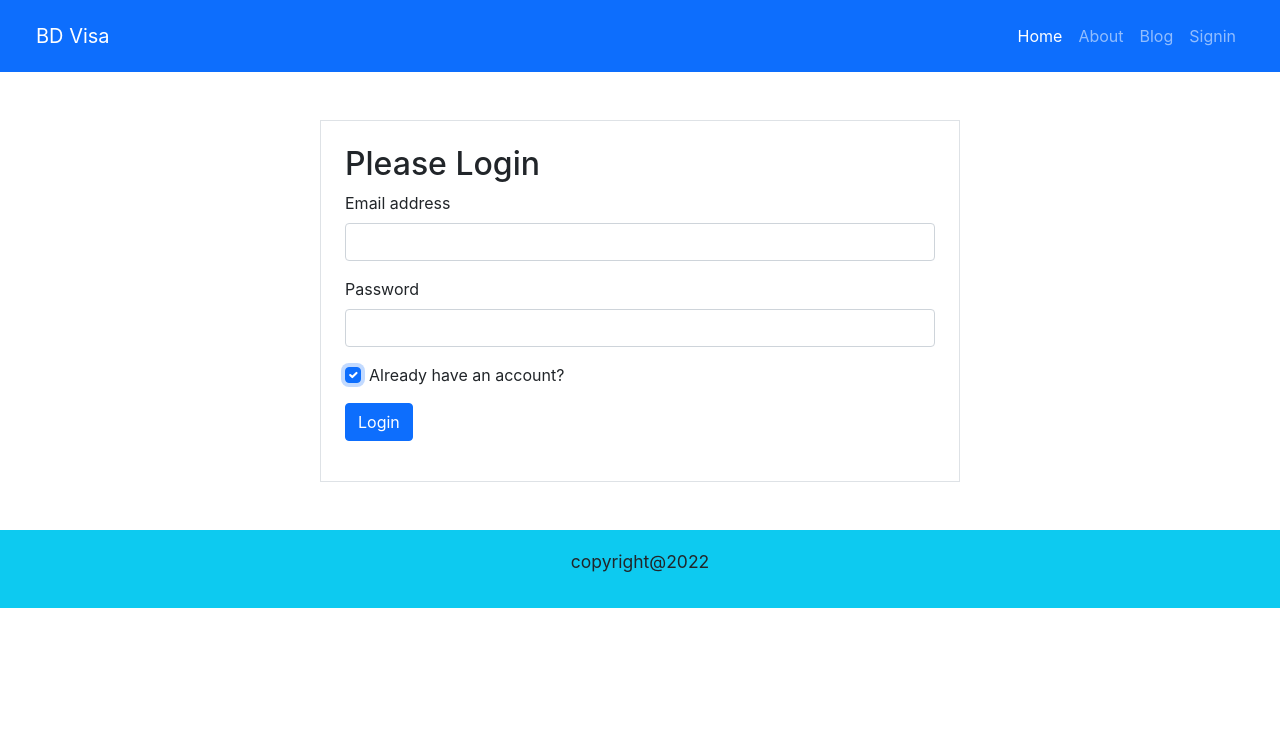
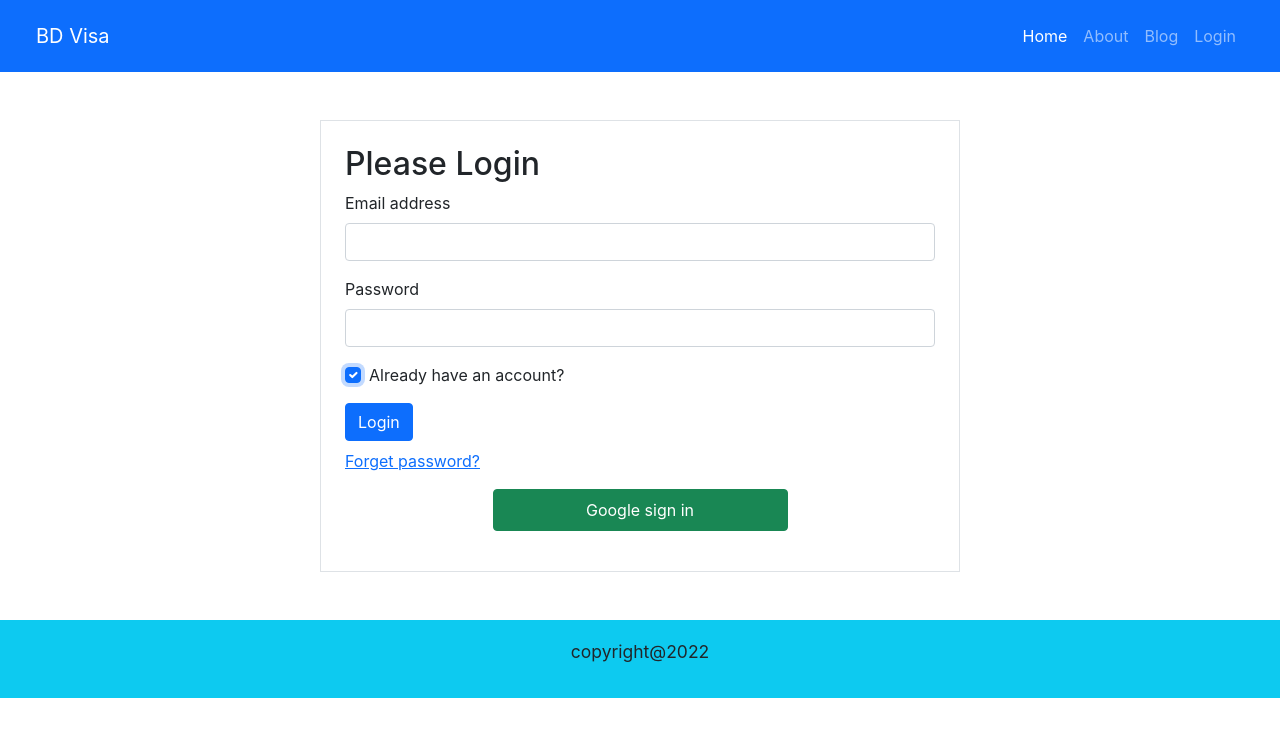
Before and after one commit to alanas59/bd-visa-consultancy, a React (Create React App) app: page /login in a window 1280 px wide. Both pictures are taken after a click on the checkbox "Already have an account?". Shown: the top 736 px of the page. Built offline with nearby package versions, Linux system fonts and the light colour scheme; no server answers.

Commit message:
google sign auth implemented

```diff
--- a/package.json
+++ b/package.json
@@ -12,6 +12,7 @@
     "react-firebase-hooks": "^5.0.3",
     "react-router-dom": "^6.3.0",
     "react-scripts": "5.0.1",
+    "react-toastify": "^8.2.0",
     "web-vitals": "^2.1.4"
   },
   "scripts": {
--- a/src/Pages/Login/Login.js
+++ b/src/Pages/Login/Login.js
@@ -1,19 +1,28 @@
 import React, { useState } from "react";
 import {
   useCreateUserWithEmailAndPassword,
+  useSendPasswordResetEmail,
   useSignInWithEmailAndPassword,
+  useSignInWithGoogle,
 } from "react-firebase-hooks/auth";
 import { useNavigate } from "react-router-dom";
-
+import { toast, ToastContainer } from "react-toastify";
 import auth from "../../firebase.init";
+import 'react-toastify/dist/ReactToastify.css';
 
 const Login = () => {
   const [check, setCheck] = useState(false);
+  const [email, setEmail] = useState("");
+  const [password, setPassword] = useState("");
   const [createUserWithEmailAndPassword, user1, loading1, error1] =
     useCreateUserWithEmailAndPassword(auth, { sendEmailVerification: true });
 
   const [signInWithEmailAndPassword, user2, loading2, error2] =
     useSignInWithEmailAndPassword(auth);
+
+  const [sendPasswordResetEmail] = useSendPasswordResetEmail(auth);
+
+  const [signInWithGoogle, user3, loading3, error3] = useSignInWithGoogle(auth);
 
   const navigate = useNavigate();
 
@@ -21,21 +30,23 @@ const Login = () => {
     setCheck(!check);
   };
 
-   if(user2){
-      navigate('/home');
-   }
+  if (user2 || user3) {
+    navigate("/home");
+  }
 
+  const handleResetPassword = async () => {
+      await sendPasswordResetEmail(email);
+      toast("Email is sent");
+  };
 
   const handleFormSubmit = (event) => {
-    const email = event.target.email.value;
-    const password = event.target.password.value;
-    console.log(email, password);
+    setEmail(event.target.email.value);
+    setPassword(event.target.password.value);
 
     if (!check) {
       createUserWithEmailAndPassword(email, password);
-    }
-    else {
-      signInWithEmailAndPassword(email, password)
+    } else {
+      signInWithEmailAndPassword(email, password);
     }
 
     event.preventDefault();
@@ -43,6 +54,7 @@ const Login = () => {
 
   return (
     <div className="w-50 mx-auto my-5 border p-4">
+
       <h2>Please {check ? "Login" : "Registration"}</h2>
       <form onSubmit={handleFormSubmit}>
         <div className="mb-3">
@@ -91,8 +103,26 @@ const Login = () => {
           </button>
         )}
       </form>
-      <p className="text-danger">{error1 && error1.message}</p>
+
+     {
+      check?
+       <p
+        onClick={handleResetPassword}
+        className="mt-2 text-primary text-decoration-underline"
+       >
+        Forget password?
+      </p> : ''
+      }
+      <p className="text-danger my-3">{error1 && error1.message}</p>
       <p className="text-danger">{error2 && error2.message}</p>
+
+      <ToastContainer></ToastContainer>
+      <div>
+         <button
+         onClick={()=>signInWithGoogle()}
+         className="btn btn-success w-50 d-block mx-auto p-2">Google sign in</button>
+         <p className="text-danger text-center mt-3">{error3 && error3.message}</p>
+      </div>
     </div>
   );
 };
--- a/src/Pages/Shared/Header/Header.js
+++ b/src/Pages/Shared/Header/Header.js
@@ -47,7 +47,7 @@ const Header = () => {
               <li className="nav-item">
               {  !user?
                 <Link className="nav-link" aria-current="page" to="/login">
-                  Signin
+                  Login
                 </Link>
                 :
                 <button
```
Also changed, not shown: 1 other file (tests, documents, lock files or other folders).
